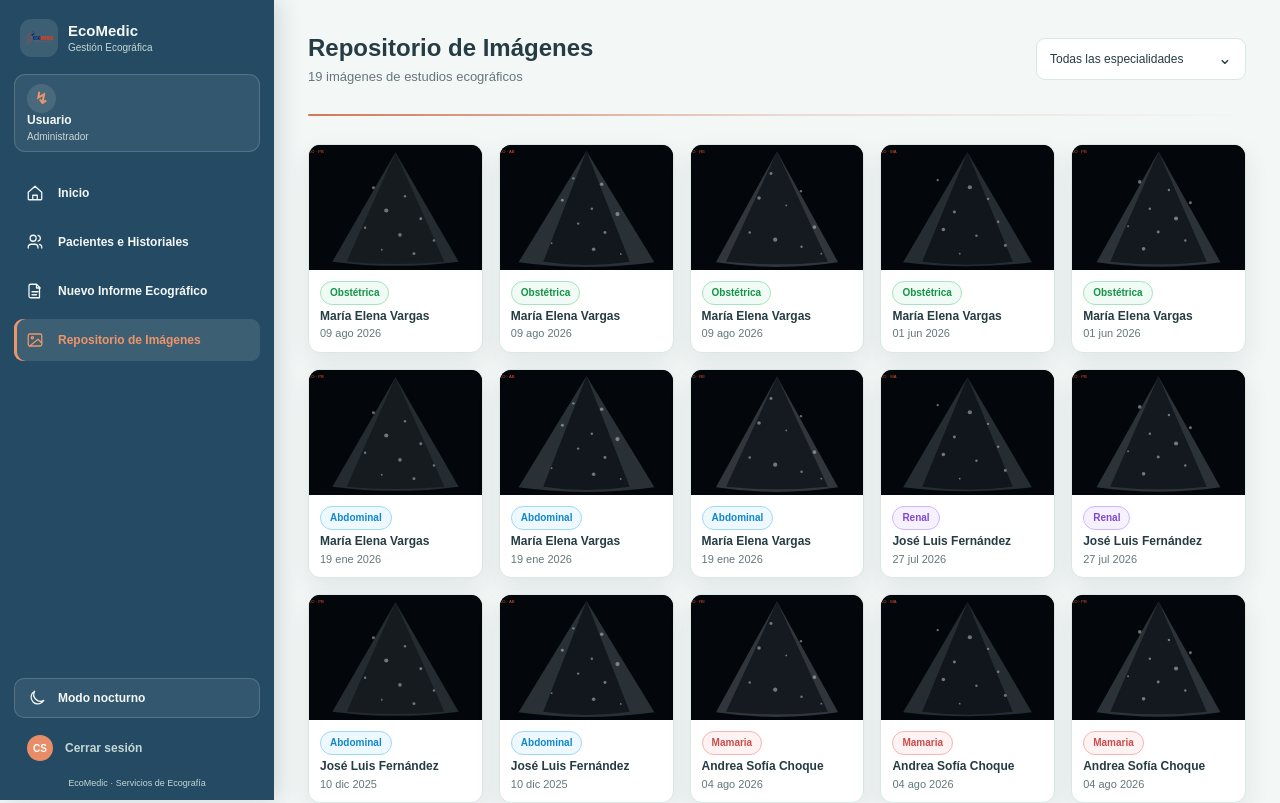
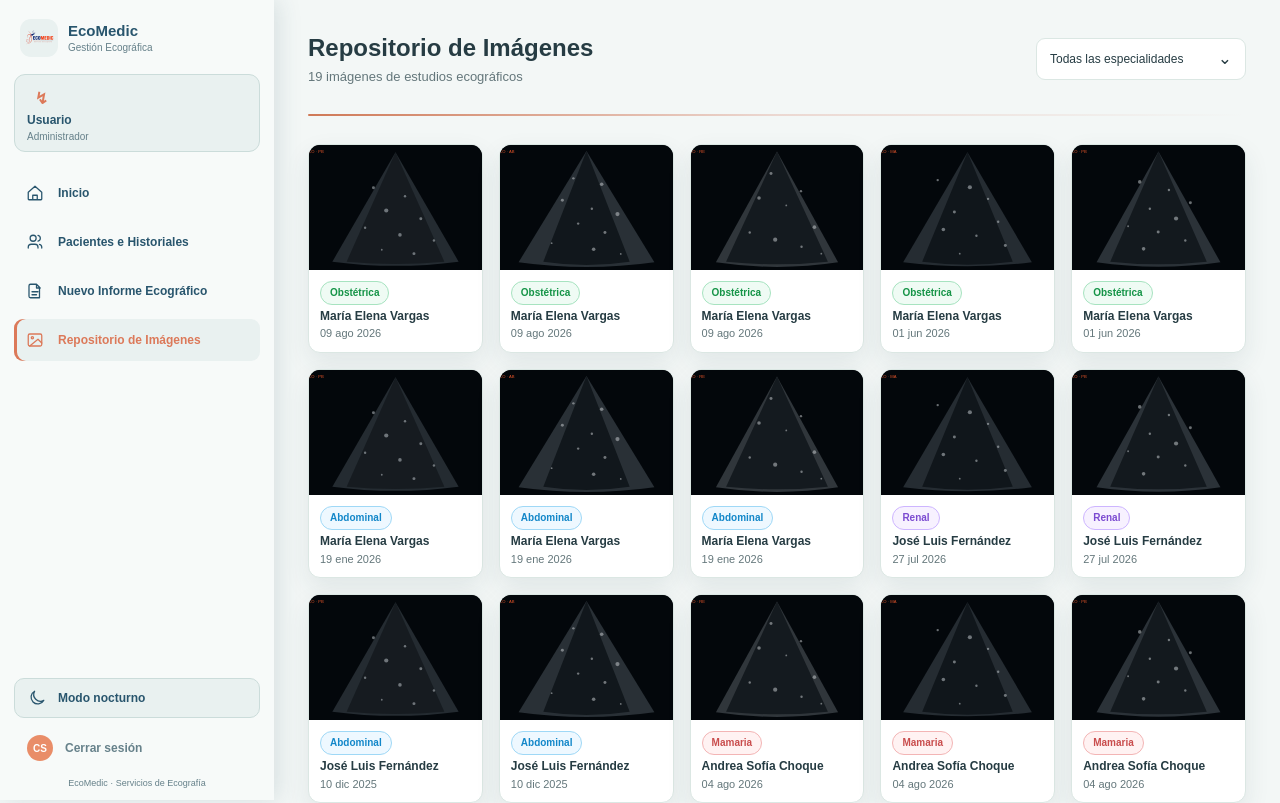
Before and after one commit to Emsof26/web-ecomedic, a React (Vite) app: page /repositorio in a window 1280 px wide. Shown: the top 803 px of the page. Built offline with nearby package versions, Linux system fonts and the light colour scheme.

Commit message:
Se modifico los colores del menu hamburguesa

```diff
--- a/src/components/navigation/Navbar.css
+++ b/src/components/navigation/Navbar.css
@@ -1,10 +1,10 @@
 .navbar {
-  --sidebar-bg: #244b63;
-  --sidebar-surface: #315c74;
-  --sidebar-border: rgba(224, 239, 239, .18);
-  --sidebar-text: #f4f8f6;
-  --sidebar-muted: #c5d7d4;
-  --sidebar-accent: #ed956a;
+  --sidebar-bg: #f7faf9;
+  --sidebar-surface: #e9f1f0;
+  --sidebar-border: #cbdcda;
+  --sidebar-text: #28556d;
+  --sidebar-muted: #66818a;
+  --sidebar-accent: #dc7959;
   position: fixed;
   z-index: 20;
   inset: 0 auto 0 0;
@@ -14,15 +14,15 @@
   flex-direction: column;
   overflow: hidden;
   background: var(--sidebar-bg);
-  box-shadow: 5px 0 22px rgba(27, 58, 72, .16);
+  box-shadow: 5px 0 22px rgba(36, 77, 91, .13);
   color: var(--sidebar-text);
   transition: width .25s ease, transform .25s ease, background-color .2s ease;
 }
 
 :root[data-theme="dark"] .navbar {
-  --sidebar-bg: #193543;
-  --sidebar-surface: #254958;
-  --sidebar-border: rgba(213, 235, 232, .16);
+  --sidebar-bg: #265b76;
+  --sidebar-surface: #34708d;
+  --sidebar-border: rgba(221, 240, 241, .19);
   --sidebar-text: #edf5f2;
   --sidebar-muted: #b7ccc8;
   --sidebar-accent: #efa175;
@@ -30,45 +30,47 @@
 
 .navbar__header { display: flex; align-items: center; justify-content: space-between; min-height: 40px; padding: 1px 6px 17px; }
 .navbar__brand, .navbar__link, .navbar__theme, .navbar__logout { display: flex; align-items: center; }
-.navbar__brand { min-width: 0; gap: 10px; padding: 0; border: 0; background: transparent; color: var(--sidebar-text); font: inherit; font-size: 15px; line-height: 1.05; text-align: left; cursor: pointer; }
+.navbar__brand { min-width: 0; gap: 10px; color: var(--sidebar-text); font-size: 15px; line-height: 1.05; text-align: left; }
 .navbar__brand strong, .navbar__brand small, .navbar__account strong, .navbar__account small { display: block; }
 .navbar__brand small, .navbar__account small { margin-top: 4px; color: var(--sidebar-muted); font-size: 10px; font-weight: 500; }
-.navbar__brand-mark, .navbar__avatar { display: grid; place-items: center; border-radius: 11px; background: rgba(255,255,255,.11); color: var(--sidebar-accent); font-size: 23px; font-weight: 700; }
+.navbar__brand-mark, .navbar__avatar { display: grid; place-items: center; border-radius: 11px; background: var(--sidebar-surface); color: var(--sidebar-accent); font-size: 23px; font-weight: 700; }
 .navbar__brand-mark { position: relative; width: 38px; height: 38px; flex: 0 0 38px; overflow: hidden; padding: 3px; }
 .navbar__brand-mark img { width: 100%; height: 100%; display: block; object-fit: contain; }
 .navbar__brand-action { position: absolute; inset: 0; display: grid; place-items: center; background: var(--sidebar-surface); color: var(--sidebar-accent); opacity: 0; transition: opacity .18s ease; }
-.navbar__brand:hover .navbar__brand-action, .navbar__brand:focus-visible .navbar__brand-action { opacity: 1; }
+.navbar__compact-toggle:hover .navbar__brand-action, .navbar__compact-toggle:focus-visible .navbar__brand-action { opacity: 1; }
 .navbar__brand-action svg { width: 19px; height: 19px; fill: none; stroke: currentColor; stroke-linecap: round; stroke-linejoin: round; stroke-width: 1.7; }
 .navbar__user-panel { margin-bottom: 20px; }
-.navbar__account { width: 100%; min-height: 52px; gap: 10px; padding: 9px 12px; border: 1px solid var(--sidebar-border); border-radius: 11px; background: rgba(255,255,255,.07); color: var(--sidebar-text); font: inherit; text-align: left; }
+.navbar__account { width: 100%; min-height: 52px; gap: 10px; padding: 9px 12px; border: 1px solid var(--sidebar-border); border-radius: 11px; background: var(--sidebar-surface); color: var(--sidebar-text); font: inherit; text-align: left; }
 .navbar__avatar { width: 29px; height: 29px; border-radius: 50%; font-size: 16px; }
 .navbar__account strong { font-size: 12px; }
 .navbar__read-only { margin: -8px 4px 14px; color: var(--sidebar-muted); font-size: 11px; }
 .navbar__navigation { display: grid; gap: 7px; }
 .navbar__link { position: relative; min-height: 42px; gap: 14px; padding: 0 12px; border-radius: 9px; color: var(--sidebar-text); font-size: 12px; font-weight: 600; text-decoration: none; }
-.navbar__link:hover, .navbar__link:focus-visible, .navbar__link--active { background: rgba(255,255,255,.11); color: var(--sidebar-accent); }
+.navbar__link:hover, .navbar__link:focus-visible, .navbar__link--active { background: var(--sidebar-surface); color: var(--sidebar-accent); }
 .navbar__link--active { box-shadow: inset 3px 0 0 var(--sidebar-accent); }
 .navbar__link svg, .navbar__theme svg, .navbar-toggle svg, .navbar__close svg { width: 18px; height: 18px; flex: 0 0 18px; fill: none; stroke: currentColor; stroke-linecap: round; stroke-linejoin: round; stroke-width: 1.7; }
 .navbar__footer { margin-top: auto; }
 .navbar__theme, .navbar__logout { position: relative; width: 100%; min-height: 40px; gap: 12px; padding: 0 13px; border-radius: 10px; color: var(--sidebar-text); font: inherit; font-size: 12px; font-weight: 600; text-align: left; cursor: pointer; }
-.navbar__theme { border: 1px solid var(--sidebar-border); background: rgba(255,255,255,.07); }
+.navbar__theme { border: 1px solid var(--sidebar-border); background: var(--sidebar-surface); }
 .navbar__logout { margin-top: 10px; border: 0; background: transparent; color: var(--sidebar-muted); }
-.navbar__theme:hover, .navbar__logout:hover { background: rgba(255,255,255,.11); color: var(--sidebar-accent); }
+.navbar__theme:hover, .navbar__logout:hover { background: var(--sidebar-surface); color: var(--sidebar-accent); }
 .navbar__logout-avatar { width: 26px; height: 26px; display: grid; place-items: center; flex: 0 0 26px; border-radius: 50%; background: #e98d68; color: #fff; font-size: 10px; font-weight: 700; }
 .navbar__copyright { margin: 10px 0 0; color: var(--sidebar-muted); font-size: 9px; text-align: center; }
-.navbar-toggle, .navbar__close { border: 0; background: transparent; color: var(--sidebar-text); cursor: pointer; }
+.navbar-toggle, .navbar__close, .navbar__compact-toggle { border: 0; background: transparent; color: var(--sidebar-text); cursor: pointer; }
 .navbar-toggle { display: none; }
+.navbar__compact-toggle { display: none; padding: 0; }
 .navbar__close { display: none; place-items: center; padding: 8px; border-radius: 8px; }
-.navbar__close:hover { background: rgba(255,255,255,.11); color: var(--sidebar-accent); }
+.navbar__close:hover { background: var(--sidebar-surface); color: var(--sidebar-accent); }
 .navbar__overlay { display: none; }
-.navbar__brand:focus-visible, .navbar__link:focus-visible, .navbar__theme:focus-visible, .navbar__logout:focus-visible, .navbar-toggle:focus-visible, .navbar__close:focus-visible { outline: 2px solid #ffad79; outline-offset: 2px; }
+.navbar__compact-toggle:focus-visible, .navbar__link:focus-visible, .navbar__theme:focus-visible, .navbar__logout:focus-visible, .navbar-toggle:focus-visible, .navbar__close:focus-visible { outline: 2px solid var(--sidebar-accent); outline-offset: 2px; }
 
 @media (min-width: 769px) {
   :root { --sidebar-offset: 68px; }
   :root[data-sidebar-open="true"] { --sidebar-offset: 274px; }
   .navbar--collapsed { width: 68px; padding: 18px 11px 12px; overflow: visible; }
   .navbar--collapsed .navbar__header { justify-content: center; padding: 1px 0 17px; }
-  .navbar--collapsed .navbar__brand > span:last-child, .navbar--collapsed .navbar__user-panel, .navbar--collapsed .navbar__read-only, .navbar--collapsed .navbar__copyright { display: none; }
+  .navbar--collapsed .navbar__brand, .navbar--collapsed .navbar__close, .navbar--collapsed .navbar__user-panel, .navbar--collapsed .navbar__read-only, .navbar--collapsed .navbar__copyright { display: none; }
+  .navbar--collapsed .navbar__compact-toggle { display: block; }
   .navbar--collapsed .navbar__link, .navbar--collapsed .navbar__theme, .navbar--collapsed .navbar__logout { width: 46px; justify-content: center; padding: 0; }
   .navbar--collapsed .navbar__link span, .navbar--collapsed .navbar__theme > span:last-child, .navbar--collapsed .navbar__logout > span:last-child { display: none; }
   .navbar--collapsed .navbar__theme { border: 0; background: transparent; }
--- a/src/components/navigation/Navbar.tsx
+++ b/src/components/navigation/Navbar.tsx
@@ -46,7 +46,6 @@ function Navbar({ user, onLogout }: NavbarProps) {
   // Información de la ruta actual y función de navegación.
   const location = useLocation();
 
-
   // Escucha cambios del hash para actualizar la opción activa.
   useEffect(() => { const updateHash = () => setCurrentHash(window.location.hash); window.addEventListener("hashchange", updateHash); return () => window.removeEventListener("hashchange", updateHash); }, []);
 
@@ -61,6 +60,14 @@ function Navbar({ user, onLogout }: NavbarProps) {
     const handleKeyDown = (event: KeyboardEvent) => { if (event.key === "Escape") setIsOpen(false); };
     window.addEventListener("keydown", handleKeyDown);
     return () => window.removeEventListener("keydown", handleKeyDown);
+  }, []);
+
+// Al cambiar entre escritorio y móvil, restablece el estado adecuado del menú.
+  useEffect(() => {
+    const mediaQuery = window.matchMedia("(min-width: 769px)");
+    const updateMenuForViewport = (event: MediaQueryListEvent) => setIsOpen(event.matches);
+    mediaQuery.addEventListener("change", updateMenuForViewport);
+    return () => mediaQuery.removeEventListener("change", updateMenuForViewport);
   }, []);
 
   // Cierra el menú lateral.
@@ -86,7 +93,7 @@ function Navbar({ user, onLogout }: NavbarProps) {
     <button className={`navbar__overlay${isOpen ? " navbar__overlay--visible" : ""}`} type="button" aria-label="Cerrar menú" tabIndex={isOpen ? 0 : -1} onClick={closeMenu} />
     <aside id="main-sidebar" className={`navbar${isOpen ? " navbar--open" : " navbar--collapsed"}`}>
       {/* Cabecera del menú: logo, nombre y botón de cierre. */}
-      <div className="navbar__header"><button className="navbar__brand" type="button" aria-label={isOpen ? "Contraer barra lateral" : "Expandir barra lateral"} aria-expanded={isOpen} onClick={() => setIsOpen((value) => !value)}><span className="navbar__brand-mark"><img src="/logo/logo-eco.png" alt="" /><span className="navbar__brand-action" aria-hidden="true"><SidebarIcon /></span></span><span><strong>EcoMedic</strong><small>Gestión Ecográfica</small></span></button><button className="navbar__close" type="button" aria-label="Cerrar barra lateral" onClick={() => setIsOpen(false)}><MenuIcon /></button></div>
+      <div className="navbar__header"><div className="navbar__brand"><span className="navbar__brand-mark"><img src="/logo/logo-eco.png" alt="" /></span><span><strong>EcoMedic</strong><small>Gestión Ecográfica</small></span></div><button className="navbar__compact-toggle" type="button" aria-label="Expandir barra lateral" aria-expanded={isOpen} onClick={() => setIsOpen(true)}><span className="navbar__brand-mark"><img src="/logo/logo-eco.png" alt="" /><span className="navbar__brand-action" aria-hidden="true"><MenuIcon /></span></span></button><button className="navbar__close" type="button" aria-label={isOpen ? "Contraer barra lateral" : "Abrir barra lateral"} onClick={() => setIsOpen((value) => !value)}><MenuIcon /></button></div>
       {/* Información del usuario autenticado. */}
       <div className="navbar__user-panel"><div className="navbar__account"><span className="navbar__avatar" aria-hidden="true">↯</span><span><strong>{user?.name ?? "Usuario"}</strong><small>{roleLabel}</small></span></div></div>
       {/* Aviso de acceso de solo lectura para recepción. */}
```
